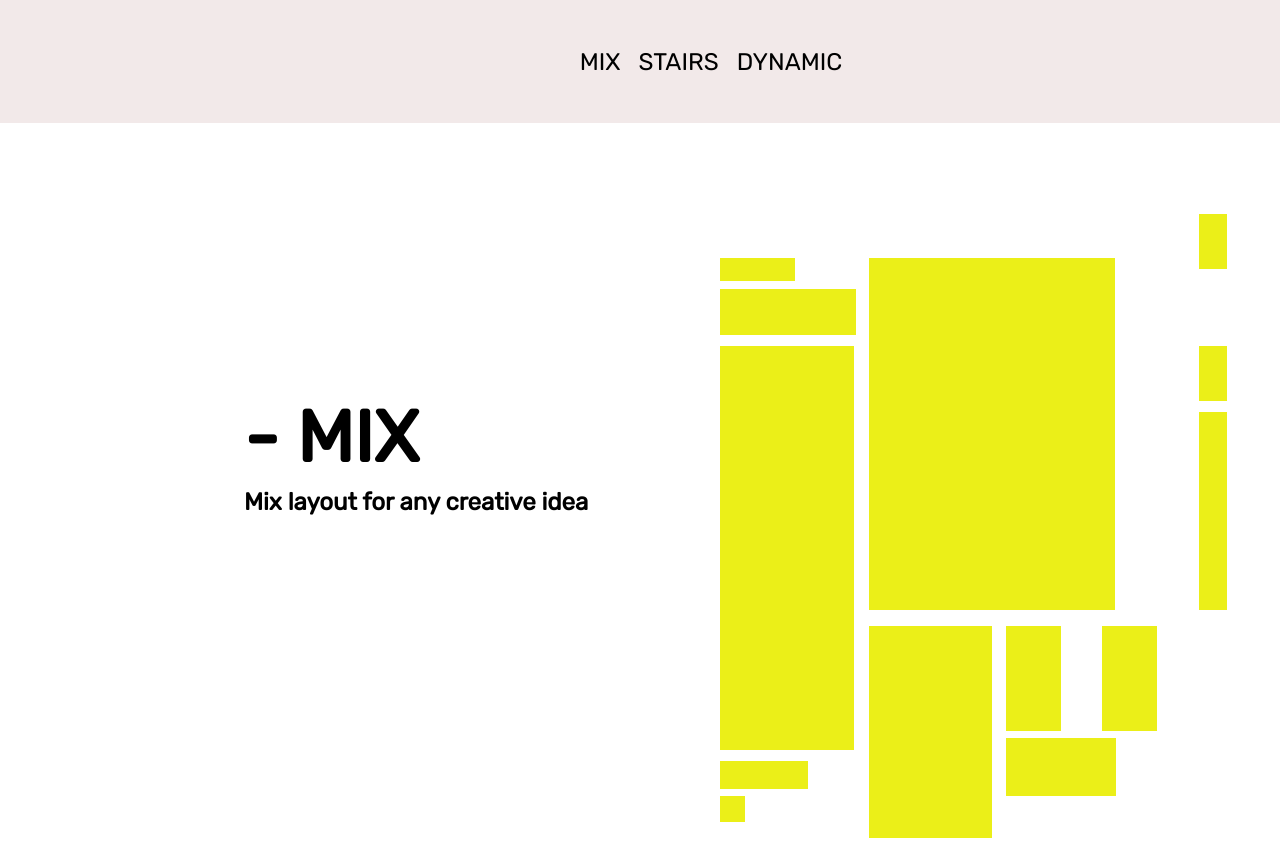
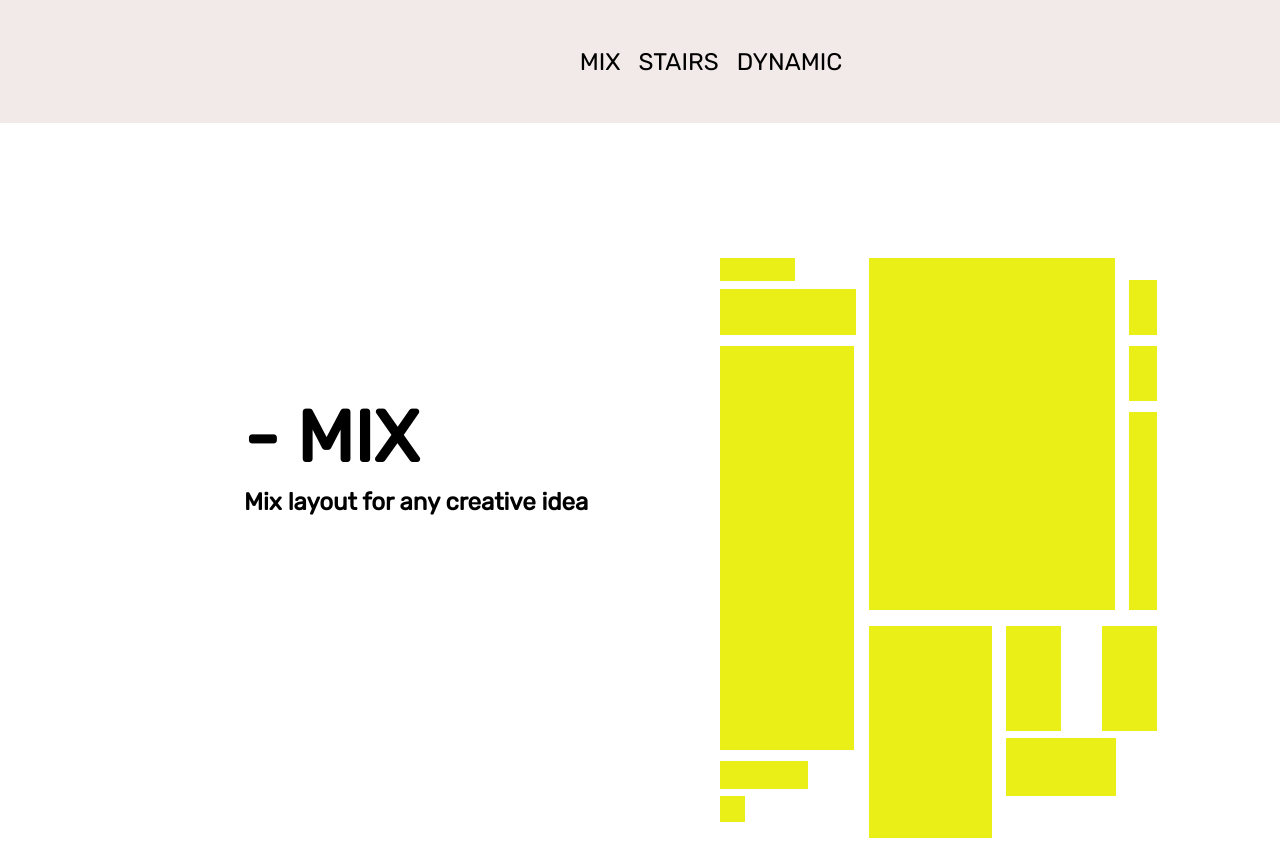
Before and after one commit to YasminAdler/ex3_web2, a plain HTML site: page index.html in a window 1280 px wide. Shown: the top 841 px of the page. Drawn offline with Linux system fonts and the light colour scheme.

Commit message:
finallll

```diff
--- a/css/style.css
+++ b/css/style.css
@@ -258,8 +258,16 @@ a {
     position: absolute;
     height: 55px;
     width: 28px;
-    margin-left: 479px;
+    margin-left: 409px;
     margin-top: 91px;
+    background: #EBEF18;
+}
+.rect12 {
+    position: absolute;
+    height: 55px;
+    width: 28px;
+    margin-left: 409px;
+    margin-top: 157px;
     background: #EBEF18;
 }
 
@@ -267,7 +275,7 @@ a {
     position: absolute;
     height: 55px;
     width: 28px;
-    margin-left: 479px;
+    margin-left: 409px;
     margin-top: 223px;
     background: #EBEF18;
 }
@@ -276,7 +284,7 @@ a {
     position: absolute;
     height: 198px;
     width: 28px;
-    margin-left: 479px;
+    margin-left: 409px;
     margin-top: 289px;
     background: #EBEF18;
 }
--- a/index.html
+++ b/index.html
@@ -42,7 +42,6 @@
                 <div class="rect12"> </div>
                 <div class="rect13"> </div>
                 <div class="rect14"> </div>
-                <div class="rect15"> </div>
             </section>
         </section>
 
```
